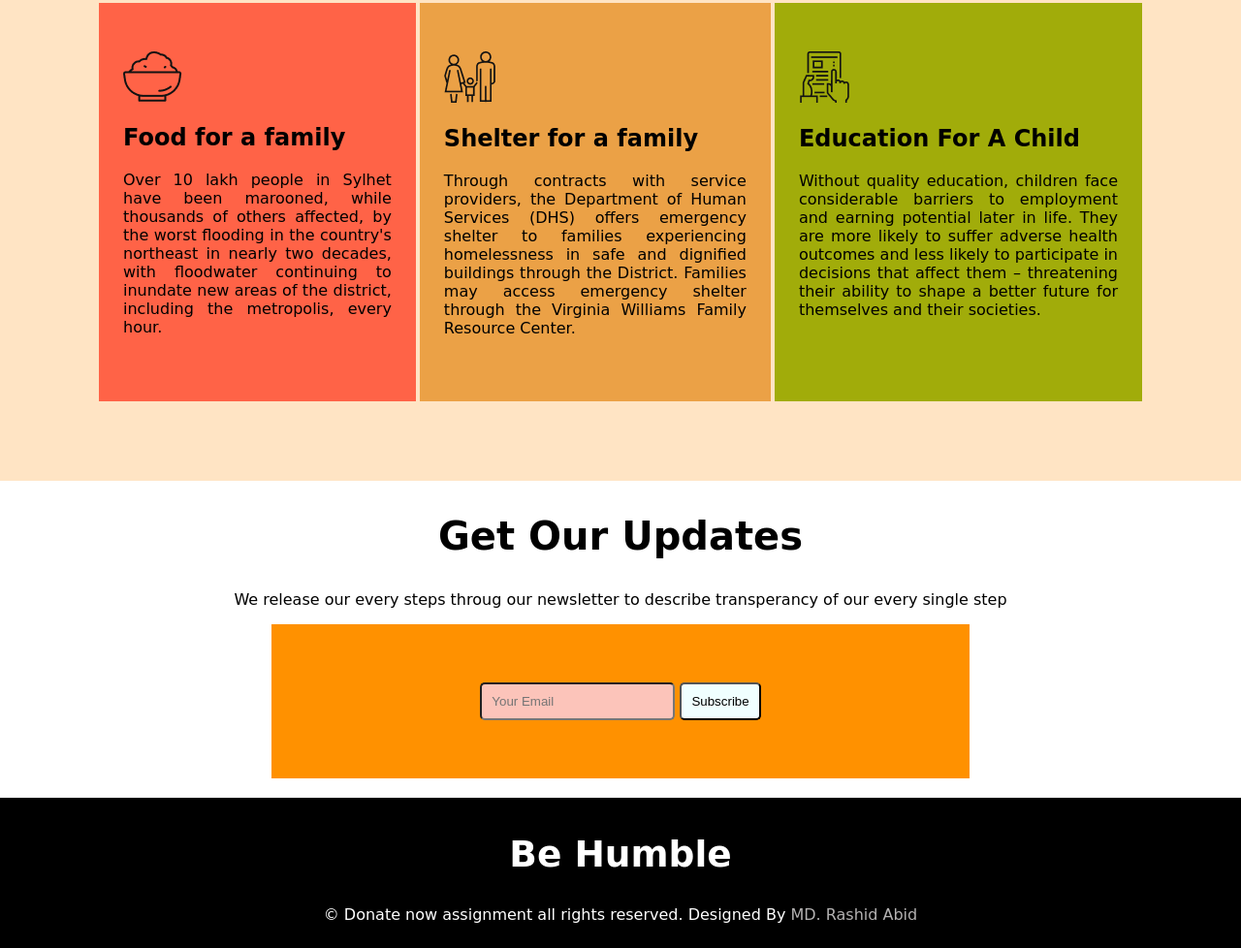
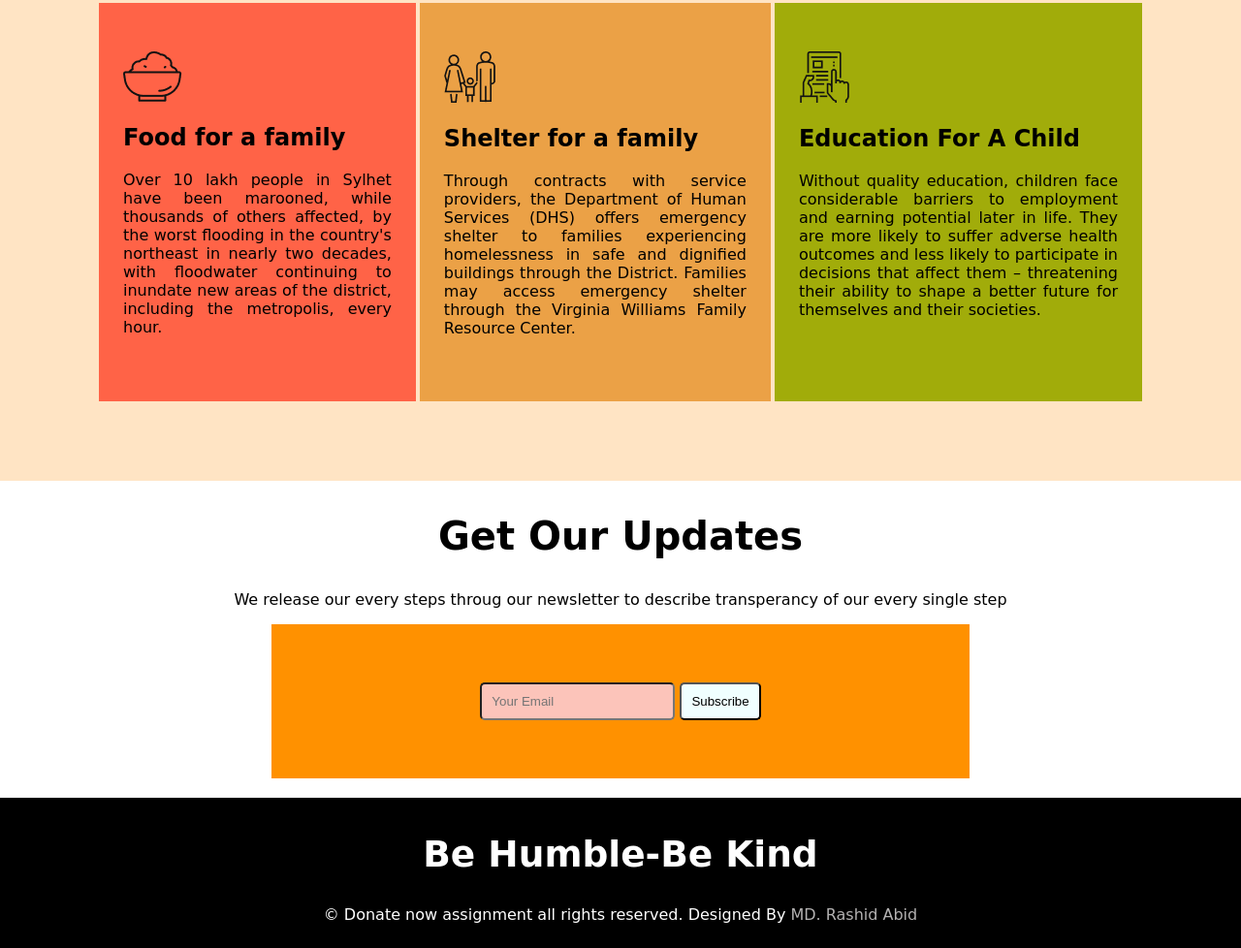
Before and after one commit to shourovdigital/donate-assignment-1, a plain HTML site: page index.html in a window 1280 px wide. Shown: the part 1079-2057 px from the top of the page at 97% size. Drawn offline with Linux system fonts and the light colour scheme; a web font is replaced by a local one.

Commit message:
footer update

```diff
--- a/index.html
+++ b/index.html
@@ -68,7 +68,7 @@
     </section>
     <section class="footer-section">
         <div class="footer-text">
-            <h1>Be Humble</h1>
+            <h1>Be Humble-Be Kind</h1>
         </div>
         <div class="footer-copyright">
             <p>&copy Donate now assignment all rights reserved. Designed By <a href="#">MD. Rashid Abid</a></p>
```
